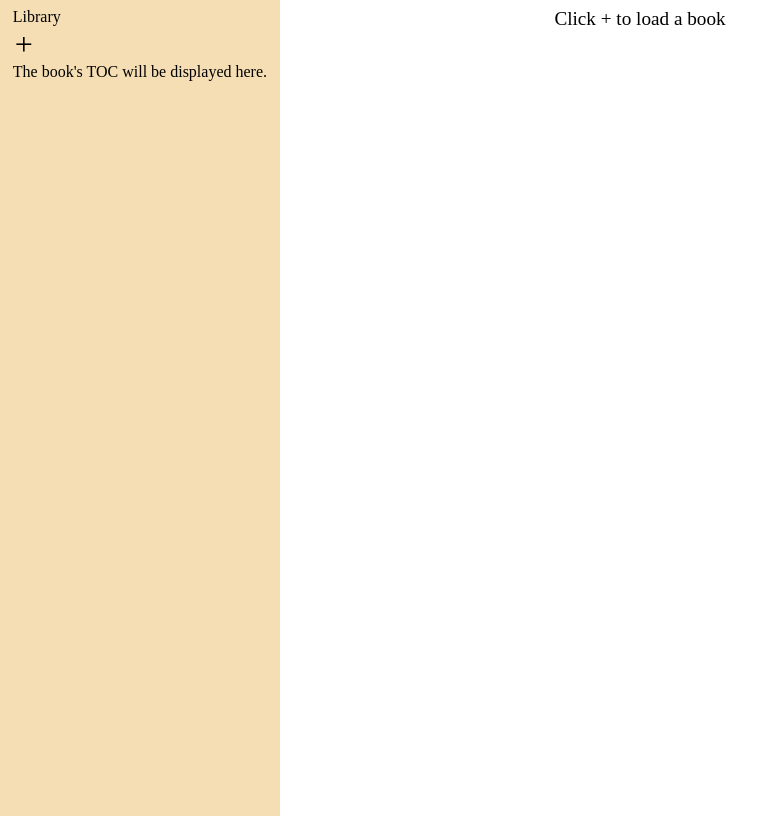
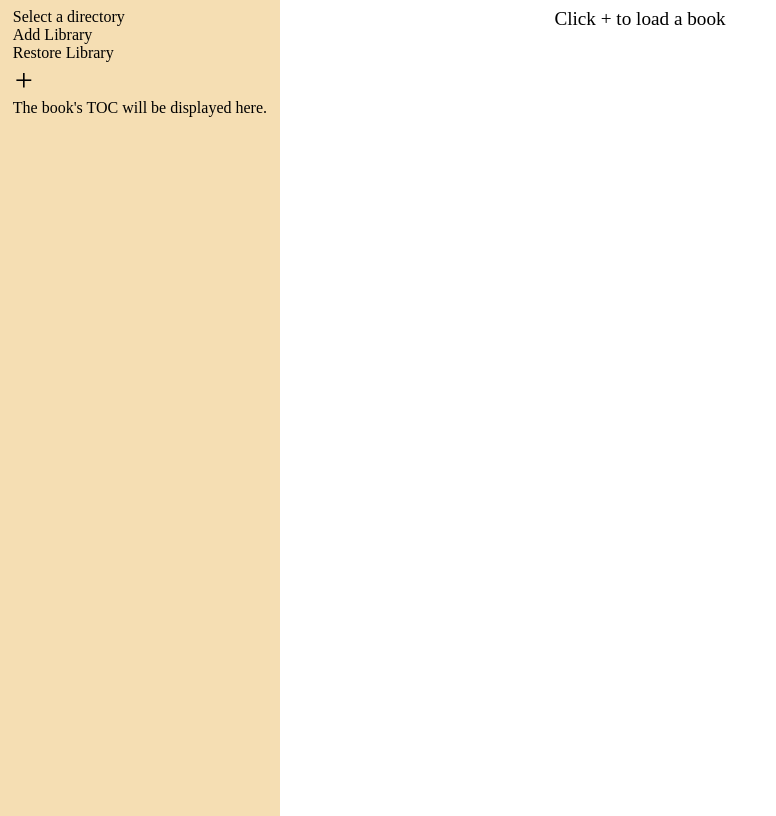
Before and after one commit to jcmsj/vuk, a Vue app: page / in a window 1280 px wide. Shown: the whole page, without its empty margins (0-776 px from the left). Built offline with nearby package versions, Linux system fonts and the light colour scheme.

Commit message:
implemented file explorer but cannot traverse dires; Clicking a file from it loads the book

```diff
--- a/src/App.vue
+++ b/src/App.vue
@@ -8,7 +8,6 @@ import AppTOC from "./components/TOC.vue"
 import Commands from "./Commands.js"
 import Epub from "./Epub.js"
 import Test from "./components/Test.js"
-import DB from "./db.js"
 
 import BookLibrary from "./components/BookLibrary.vue"
 const book = ref(null),
@@ -16,19 +15,22 @@ const book = ref(null),
     aside = ref(null),
     TOC = ref(false),
     showAside = ref(false),
-    titles = ref([])
+    titles = ref([]),
+    dir = ref(""),
+    dirData = ref([])
 
 let shownContent = null;
-DB.init()
-
+async function loadLibrary() {
+  db.getDirHandle(dir.value, res => {
+    dirData.value = res
+  })
+}
 /**
- * @param {String} name
+ * @param {FileSystemFileHandle} handle
  */
-async function loadBookFromDB(name) {
-    log("Loading from cache:")
-    DB.get(name).then(file => {
-        loadBook(file, true)
-    })
+async function loadBookFromHandle(handle) {
+  const file = await handle.getFile()
+  loadBook(file)
 }
 
 /**
@@ -65,10 +67,11 @@ async function loadBook(file, cached = false) {
     })
 
     epub.on("loaded", async() => {
+      document.title = epub.metadata.title
         showContent(epub.flow[epub.flowIndex].id)
 
         if(!cached) {
-            DB.set(file)
+           //Todo: In memory caching
         }
     })
 
@@ -143,10 +146,8 @@ onMounted(() => {
 <template>
   <aside :ref="aside" :active="showAside">
     <BookLibrary
-    @continue-reading="loadBookFromDB"
-     :titles="titles"
-    >
-    </BookLibrary >
+      @load-book="loadBookFromHandle"
+    ></BookLibrary >
     <FileSelector @update="loadBook">
     </FileSelector>
     <AppTOC v-if="TOC" :TOC="TOC" v-on:show="showContent"></AppTOC>
--- a/src/components/BookLibrary.vue
+++ b/src/components/BookLibrary.vue
@@ -1,37 +1,135 @@
 <template>
-<div>
-    Library
-    <div v-if="props.titles == []">Library is empty!</div>
-    <div v-else>
-        <div v-for="title in props.titles" :key="title" @click="continueReading(title)">
-            {{title}}
+<div >
+    <div v-if="Object.keys(items).length == 0">Select a directory</div>
+    <div @click="addLibrary">Add Library</div>
+    <div @click="getRootDir">Restore Library</div>
+    <!-- <div v-for="title in props.titles" :key="title" @click="continueReading(title)">
+        {{title}}
+    </div> -->
+    <div v-for="(handle, dirname) of dirs"
+        :key="dirname"
+        @click="traverse(handle)"
+    >
+        &#128193; {{dirname}}
+    </div>
+    <div v-for="(handle, name) of books"
+        :key="name"
+        @click="loadBookFromHandle(handle)">
+            📖 {{name}}
         </div>
-    </div>
 </div>
 
 </template>
 <script setup>
-import { onMounted } from "vue"
+import { onMounted, ref } from "vue"
+import {get, set, getMany, entries, clear} from "idb-keyval"
 
-const props = defineProps({
-    "titles" : {
-        type: Array,
-        default() {
-            return []
-        }
-    }
-})
+const emits = defineEmits(["continue-reading", "load-book"])
 
-const emits = defineEmits(["continue-reading"])
+const rootDirHandle = ref(null),
+    curDirHandle = ref(null),
+    items = ref({}),
+    books = ref({}),
+    dirs = ref({});
 
 function continueReading(title) {
     emits("continue-reading", title)
 }
 
-onMounted(() => {
-    console.log(props.titles);
-})
+function loadBookFromHandle(handle) {
+    emits("load-book", handle)
+}
+
+async function addLibrary() {
+    let handle;
+    try {
+        handle = await window.showDirectoryPicker()
+    } catch (e) {
+        return
+    }
+    set(handle.name, handle).then(() => {
+        getRootDir()
+    })
+}
+
+async function getRootDir() {
+    entries().then(async(entries) => {
+        if (entries.length == 0)
+            return
+
+        const [[name, handle]] = entries
+
+        if (! (await verifyPermission(handle, "read"))) {
+            return
+        }
+
+        sortDir(handle)
+        rootDirHandle.value = handle
+    })
+}
+
+async function traverse(dir) {
+
+}
+
+async function sortDir(handle) {
+    books.value = {} //reset
+    dirs.value = {}
+    try {
+        for await (const [key, h] of handle.entries()) {
+            if (h.kind == "file") {
+                books.value[key] = h
+            } else {
+                dirs.value[key] = h
+            }
+        }
+    } catch (e) {
+        console.log(e);
+    }
+}
+
+async function verifyPermission(handle, mode = "read") {
+    console.log("H", handle);
+    const options = {};
+    options.mode = mode;
+    // Check if permission was already granted. If so, return true.
+    if ((await handle.queryPermission(options)) === 'granted') {
+        return true;
+    }
+    // Request permission. If the user grants permission, return true.
+    if ((await handle.requestPermission(options)) === 'granted') {
+        return true;
+    }
+    // The user didn't grant permission, so return false.
+    return false;
+}
+
+/**
+ *
+ * @param {FileSystemDirectoryHandle} dirHandle
+ */
+async function showLibrary(handle) {
+    if (! (await verifyPermission(handle, "read"))) {
+        return
+    }
+
+    items.value = {} //reset
+    try {
+        for await (const [key, h] of handle.entries()) {
+            items.value[key] = h.kind
+        }
+    } catch (e) {
+        console.log(e);
+    }
+
+   /*  for await (const h of handle.keys()) {
+        console.log(h);
+        //items.value[key] = handle.kind
+    } */
+}
+
 </script>
 <style lang='sass'>
-
+    div
+        cursor: pointer
 </style>
--- a/src/db.js
+++ /dev/null
@@ -1,103 +0,0 @@
-const DB = {
-    name: "library",
-    db: undefined,
-    store : "book",
-    ver : 3,
-    preInit() {
-        /* window.indexedDB = window.indexedDB || window.mozIndexedDB || window.webkitIndexedDB || window.msIndexedDB;
-        window.IDBTransaction = window.IDBTransaction || window.webkitIDBTransaction || window.msIDBTransaction;
-        window.IDBKeyRange = window.IDBKeyRange || window.webkitIDBKeyRange || window.msIDBKeyRange; */
-
-        if (!window.indexedDB) {
-            console.log("Your browser doesn't support a stable version of IndexedDB. Data caching will be unavailable.");
-        }
-    },
-    init() {
-        this.preInit()
-
-        const request = window.indexedDB.open(this.name, this.ver);
-
-        request.onupgradeneeded = e => {
-            const db = e.target.result;
-            /* if (e.oldVersion  < this.ver) {
-                db.deleteObjectStore("book")
-
-            } */
-            db.onerror = e => {
-                // Generic error handler for all errors targeted at this database's
-                // requests!
-                console.error("Database error: " + e.target.errorCode);
-            };
-
-            const store = db.createObjectStore(this.store, { keyPath: "name" });
-            store
-        };
-
-        request.onsuccess = e => {
-            this.db = e.target.result;
-        }
-    },
-
-    async get(key, cb) {
-        const open = window.indexedDB.open(this.name);
-        open.onsuccess = async(e) => {
-            const req = await e.target.result
-                .transaction([this.store])
-                .objectStore(this.store)
-                .get(key)
-            req.onsuccess = r => {
-                cb(r.target.result)
-            }
-        }
-    },
-
-    async getBooks(n, cb) {
-        const open = window.indexedDB.open(this.name);
-        open.onsuccess = async(e) => {
-            const req = await e.target.result
-                .transaction([this.store])
-                .objectStore(this.store)
-                .getAllKeys(n)
-
-            req.onsuccess = r => {
-                cb(r.target.result)
-            }
-        }
-    },
-    /**
-     *
-     * @param {File} file
-     */
-    set(file) {
-        file.arrayBuffer().then((arrayBuffer) => {
-            const blob = new Blob([new Uint8Array(arrayBuffer)], {type: file.type });
-
-            const open = window.indexedDB.open(this.name);
-            open.onsuccess = e => {
-                e.target.result
-                    .transaction([this.store], "readwrite")
-                    .objectStore(this.store)
-                    .put({"name":file.name, "blob": blob})
-            }
-        });
-    },
-
-    resetStore() {
-        const open = window.indexedDB.open("library");
-        open.onsuccess = e => {
-            e.target.result
-                .transaction([this.store], "readwrite")
-                .deleteObjectStore("library")
-        }
-    },
-    remove(key) {
-        const {T, store} = this.newAction("readwrite");
-
-        const req = store.delete(key);
-        req.onsuccess = () => {
-            console.log("Removed:", key);
-        };
-    }
-}
-
-export default DB
```
